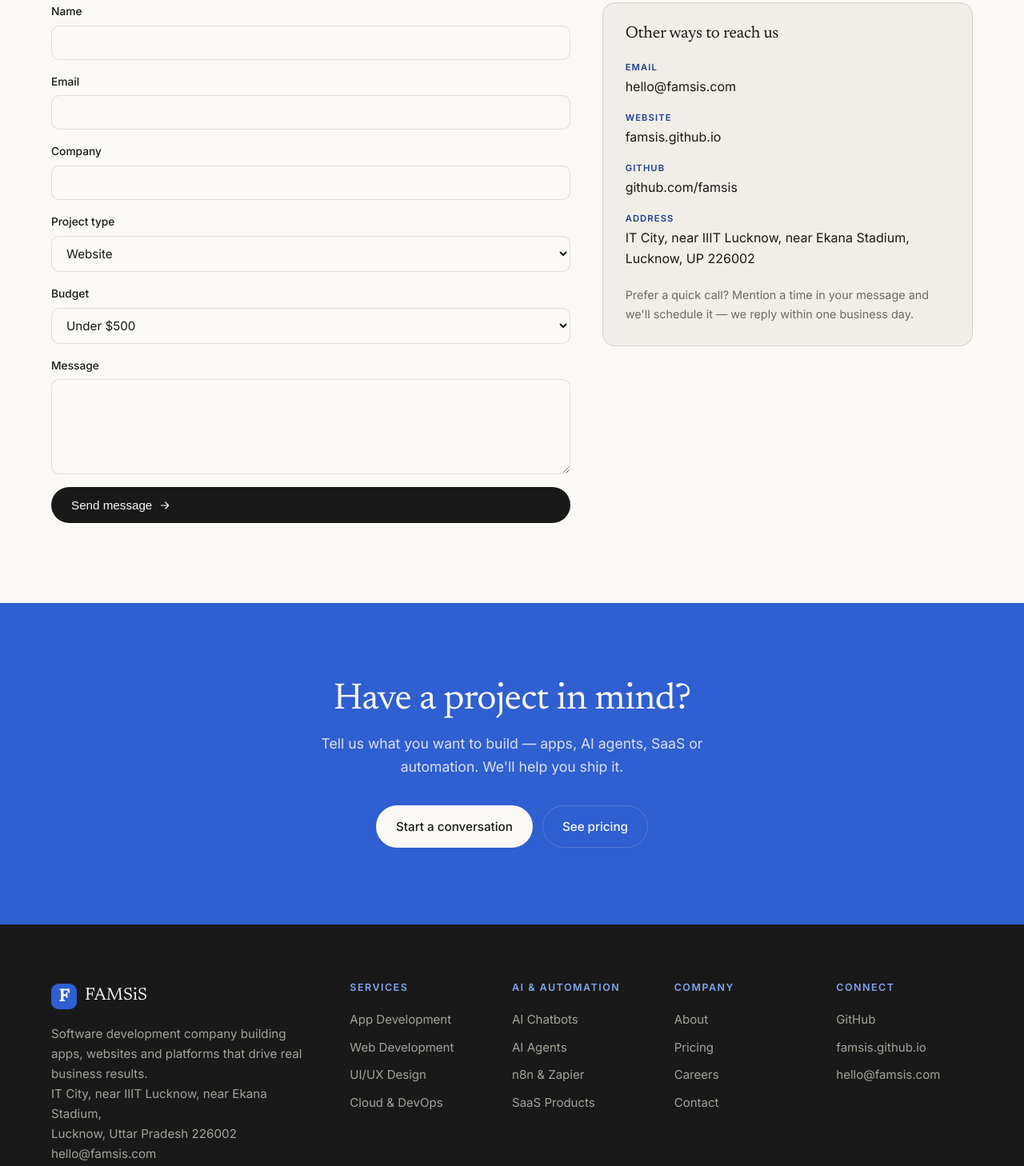
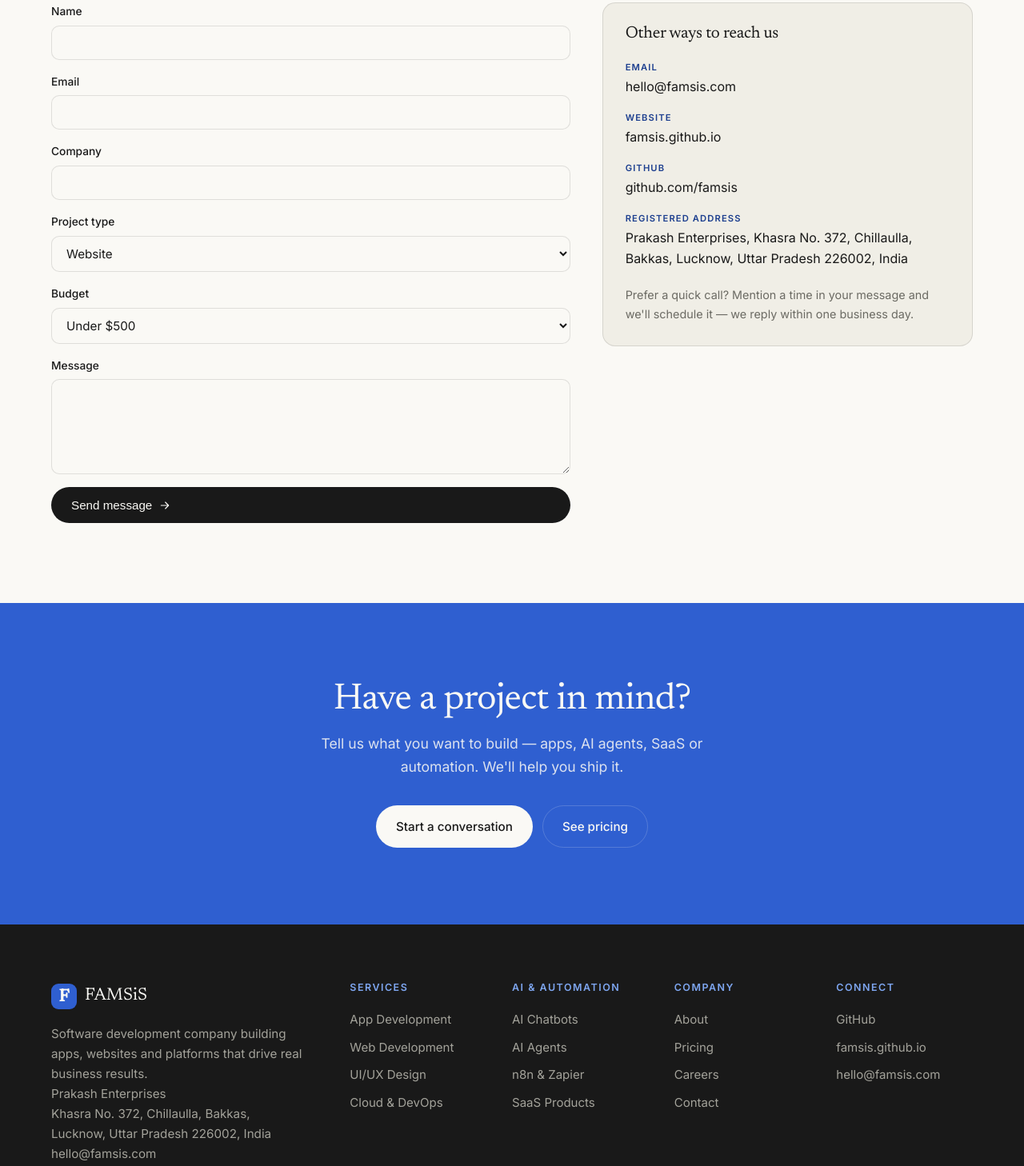
Before and after one commit to famsis/famsis.github.io, a plain HTML site: page contact.html in a window 1280 px wide. Shown: the part 463-1921 px from the top of the page at 80% size. Drawn offline with Linux system fonts and the light colour scheme.

Commit message:
Registered address: Prakash Enterprises, Khasra No. 372, Chillaulla, Bakkas, Lucknow

```diff
--- a/contact.html
+++ b/contact.html
@@ -85,7 +85,7 @@
               <li><strong>Email</strong><a href="mailto:hello@famsis.com">hello@famsis.com</a></li>
               <li><strong>Website</strong><a href="https://famsis.github.io">famsis.github.io</a></li>
               <li><strong>GitHub</strong><a href="https://github.com/famsis">github.com/famsis</a></li>
-              <li><strong>Address</strong>IT City, near IIIT Lucknow, near Ekana Stadium, Lucknow, UP 226002</li>
+              <li><strong>Registered Address</strong>Prakash Enterprises, Khasra No. 372, Chillaulla, Bakkas, Lucknow, Uttar Pradesh 226002, India</li>
             </ul>
             <p class="contact-note">Prefer a quick call? Mention a time in your message and we'll schedule it — we reply within one business day.</p>
           </aside>
@@ -107,7 +107,7 @@
         <div class="footer-brand">
           <a class="brand" href="index.html"><span class="mark">F</span><span class="brand-name">FAMSiS</span></a>
           <p>Software development company building apps, websites and platforms that drive real business results.</p>
-          <p>IT City, near IIIT Lucknow, near Ekana Stadium,<br />Lucknow, Uttar Pradesh 226002<br /><a href="mailto:hello@famsis.com">hello@famsis.com</a></p>
+          <p>Prakash Enterprises<br />Khasra No. 372, Chillaulla, Bakkas,<br />Lucknow, Uttar Pradesh 226002, India<br /><a href="mailto:hello@famsis.com">hello@famsis.com</a></p>
         </div>
         <div><h5>Services</h5><ul><li><a href="services.html">App Development</a></li><li><a href="services.html">Web Development</a></li><li><a href="services.html">UI/UX Design</a></li><li><a href="cloud.html">Cloud &amp; DevOps</a></li></ul></div>
         <div><h5>AI &amp; Automation</h5><ul><li><a href="ai-automation.html">AI Chatbots</a></li><li><a href="ai-automation.html">AI Agents</a></li><li><a href="ai-automation.html">n8n &amp; Zapier</a></li><li><a href="products.html">SaaS Products</a></li></ul></div>
```
Also changed, not shown: 404.html (+1 -1 lines), about.html (+1 -1 lines), ai-automation.html (+1 -1 lines), cloud.html (+1 -1 lines), index.html (+2 -2 lines), industries.html (+1 -1 lines), pricing.html (+1 -1 lines), products.html (+1 -1 lines), services.html (+1 -1 lines), technology.html (+1 -1 lines), 1 other file.
